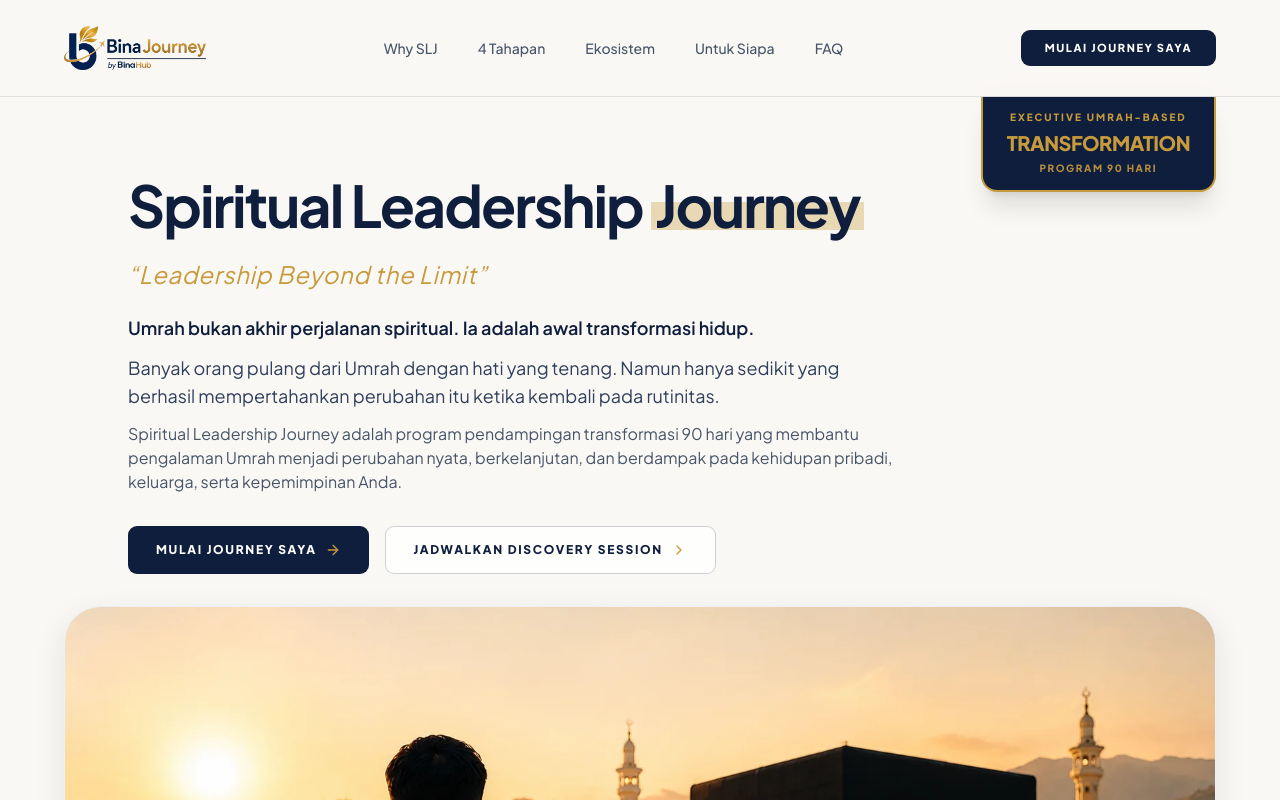
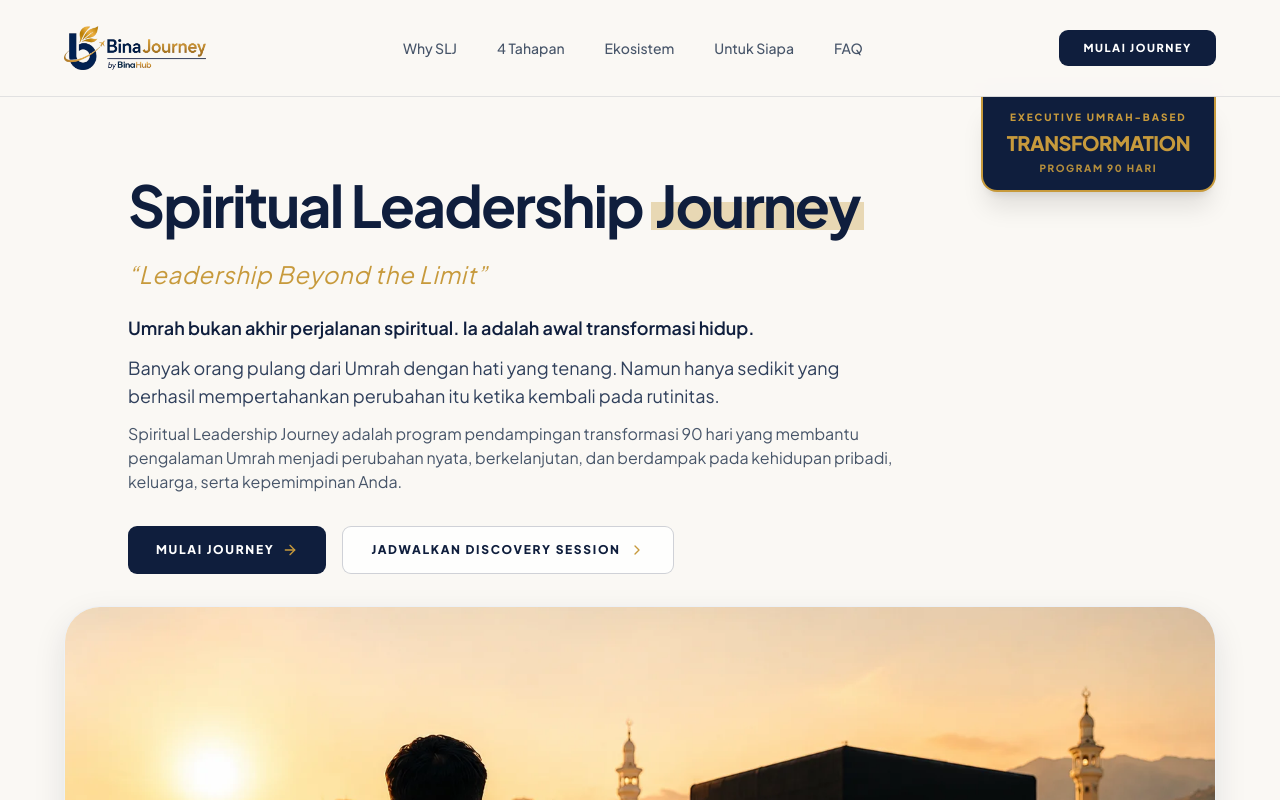
Before and after one commit to binahubid/journey.binahub.id-slj, a Next.js app: page / in a window 1280 px wide. Shown: the top 800 px of the page. Built offline with nearby package versions, Linux system fonts and the light colour scheme; no server answers.

Commit message:
update v0.2.0

```diff
--- a/src/app/page.tsx
+++ b/src/app/page.tsx
@@ -176,7 +176,7 @@ export default function LandingPage() {
           <div className="flex items-center space-x-4">
             <Link href={isLoggedIn ? "/dashboard" : "/register"}>
               <button className="inline-flex items-center justify-center gap-2 rounded-[9px] bg-[#0F1E3D] hover:bg-[#07132B] text-white text-[10px] md:text-[11px] font-extrabold uppercase tracking-[0.14em] px-6 py-2.5 shadow-[0_18px_42px_-20px_rgba(15,30,61,0.8)] transition-all duration-300 hover:-translate-y-0.5 active:scale-95">
-                {isLoggedIn ? "Dashboard" : "Mulai Journey Saya"}
+                {isLoggedIn ? "Dashboard" : "Mulai Journey"}
               </button>
             </Link>
           </div>
@@ -235,7 +235,7 @@ export default function LandingPage() {
               <div className="pt-3 flex flex-col sm:flex-row items-stretch sm:items-center gap-3 sm:gap-4">
                 <Link href={isLoggedIn ? "/dashboard" : "/register"}>
                   <button className="inline-flex h-11 md:h-12 items-center justify-center gap-2 rounded-[9px] bg-[#0F1E3D] px-6 sm:px-7 text-[10px] md:text-[12px] font-extrabold uppercase tracking-[0.14em] text-white shadow-[0_22px_56px_-30px_rgba(15,30,61,0.95)] transition-all duration-300 hover:-translate-y-0.5 hover:bg-[#07132B] active:scale-95 w-full sm:w-auto">
-                    {isLoggedIn ? "Ke Dashboard" : "Mulai Journey Saya"} <ArrowRight className="h-4 w-4 text-[#C79A3C]" />
+                    {isLoggedIn ? "Ke Dashboard" : "Mulai Journey"} <ArrowRight className="h-4 w-4 text-[#C79A3C]" />
                   </button>
                 </Link>
                 <a href="https://wa.me/628118494545" target="_blank" rel="noopener noreferrer">
@@ -725,7 +725,7 @@ export default function LandingPage() {
                 <div className="pt-2 sm:pt-4">
                   <a href="https://wa.me/628118494545" target="_blank" rel="noopener noreferrer">
                     <button className="inline-flex items-center justify-center gap-2 rounded-[9px] bg-[#0F1E3D] text-white text-[10px] sm:text-xs font-bold uppercase tracking-wider px-5 sm:px-6 py-3 shadow-md hover:bg-[#07132B] transition-all w-full sm:w-auto">
-                      Konsultasi Bersama Coach <ChevronRight className="w-4 h-4 text-[#C79A3C]" />
+                      Konsultasi Bersama Tim Kami <ChevronRight className="w-4 h-4 text-[#C79A3C]" />
                     </button>
                   </a>
                 </div>
@@ -1141,7 +1141,7 @@ export default function LandingPage() {
             <div className="pt-3 sm:pt-4 flex flex-col sm:flex-row items-stretch sm:items-center justify-center gap-3 sm:gap-4">
               <Link href={isLoggedIn ? "/dashboard" : "/register"}>
                 <button className="bg-[#0F1E3D] hover:bg-[#07132B] text-white text-[10px] sm:text-xs font-bold uppercase tracking-[0.18em] px-7 py-3.5 sm:px-8 sm:py-4 rounded-full shadow-xl transition-all duration-300 hover:-translate-y-0.5 active:scale-95 inline-flex items-center justify-center gap-2 w-full sm:w-auto">
-                  {isLoggedIn ? "Ke Dashboard" : "Daftar Cohort Berikutnya"} <ArrowRight className="h-4 w-4 text-[#C79A3C]" />
+                  {isLoggedIn ? "Ke Dashboard" : "Mulai Transformasi Sekarang"} <ArrowRight className="h-4 w-4 text-[#C79A3C]" />
                 </button>
               </Link>
               <a href="https://wa.me/628118494545" target="_blank" rel="noopener noreferrer">
```
Also changed, not shown: 1 other file (tests, documents, lock files or other folders).
